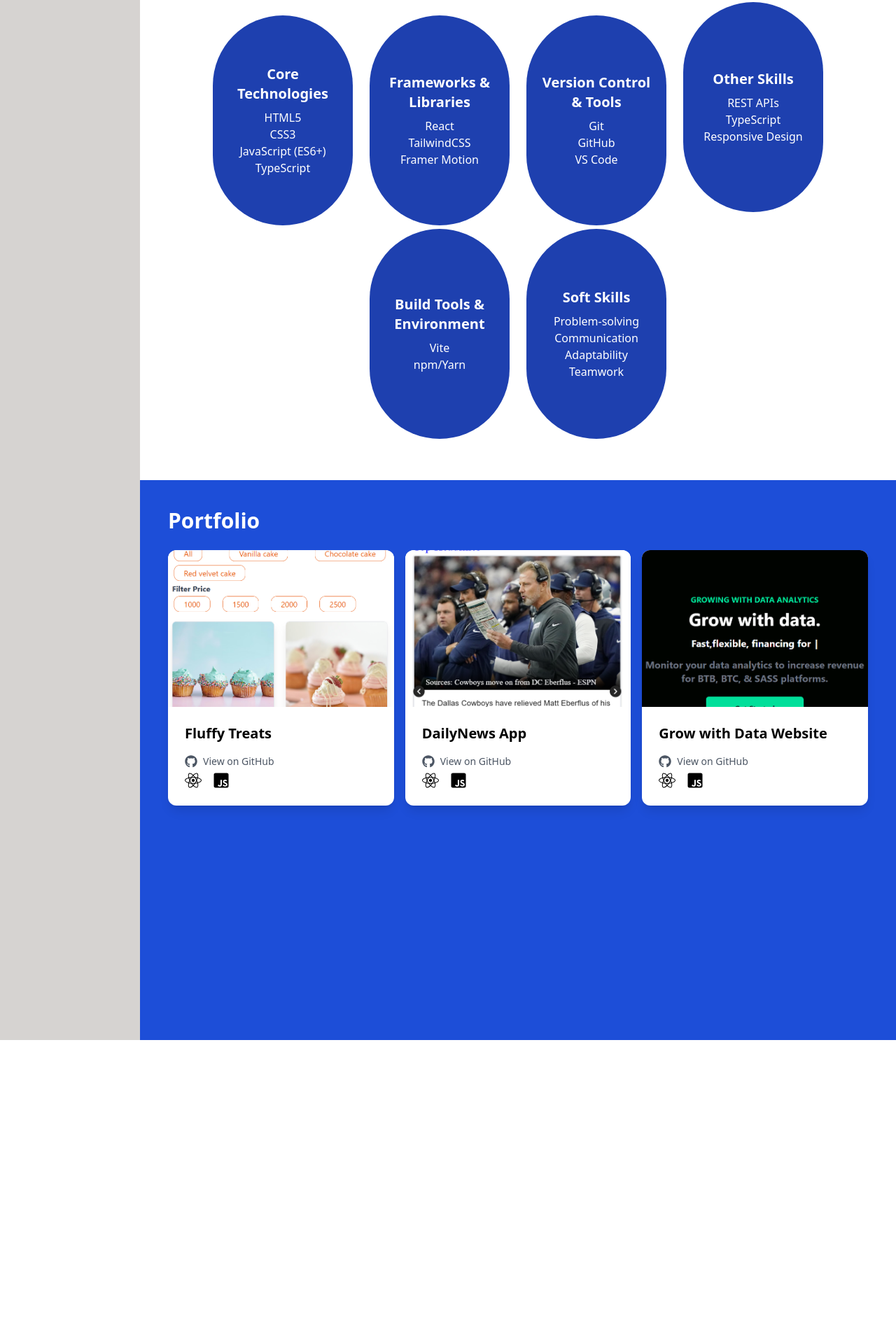
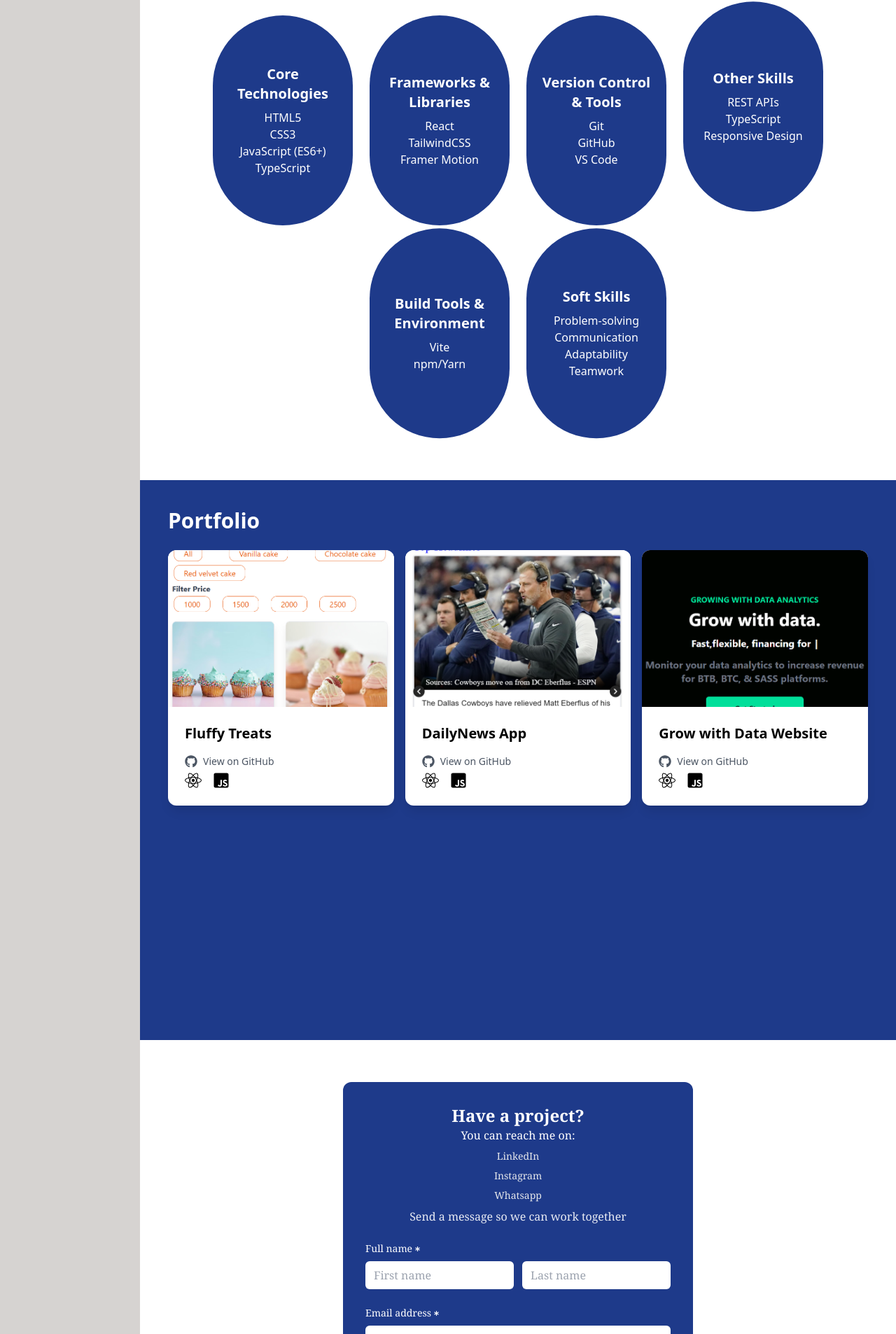
Before and after one commit to Praizee-James/JOPortfolio, a React (Vite) app: page / in a window 1280 px wide. Shown: the part 882-2788 px from the top of the page at 70% size. Before the commit the page ends 2368 px from the top, so only its background shows below. Built offline with nearby package versions, Linux system fonts and the light colour scheme.

Commit message:
contact  me screen added

```diff
--- a/src/App.tsx
+++ b/src/App.tsx
@@ -2,6 +2,7 @@ import Sidebar from "./Components/Sidebar"
 import HomePage from "./Components/HomePage"
 import Skills from "./Components/Skills"
 import Works from "./Components/Works"
+import Contact from "./Components/Contact"
 const App = () => {
   return (
     <div className="bg-stone-300 ">
@@ -9,6 +10,7 @@ const App = () => {
       <HomePage/>
       <Skills/>
       <Works/>
+      <Contact/>
     </div>
   )
 }
--- /dev/null
+++ b/src/Components/Contact.tsx
@@ -0,0 +1,107 @@
+import { FaAsterisk, FaLinkedin, FaInstagram, FaWhatsapp } from "react-icons/fa";
+
+const Contact = () => {
+    const contactLink = [
+        {
+            id: 1,
+            name: 'LinkedIn',
+            link: 'https://www.linkedin.com/in/opeyemi-james-688115247/',
+            icon: FaLinkedin,
+        },
+
+        {
+            id: 2,
+            name: 'Instagram',
+            link: 'https://www.instagram.com/_praizee__?igsh=MThuMDc5OXV5YWp6bQ==',
+            icon: FaInstagram,
+        },
+        {
+            id: 3,
+            name: 'Whatsapp',
+            link: 'https://wa.me/qr/Y6NM4YCFSJBRM1',
+            icon: FaWhatsapp,
+        },
+    ]
+    return (
+        <section className="ml-[200px] min-h-screen bg-white p-10 flex items-center justify-center">
+            <div className="w-[500px] bg-blue-900 rounded-xl p-8 font-serif text-white
+                      flex flex-col gap-6">
+
+                {/* Heading */}
+                <div className="text-center">
+                    <h1 className="text-2xl font-semibold">Have a project?</h1>
+                    <div className="flex flex-col gap-2">
+                        <h1 > You can reach me on:  </h1>
+                        {contactLink.map((item) => (
+                            <a
+                                key={item.id}
+                                href={item.link}
+                                target="_blank"
+                                rel="noopener noreferrer"
+                                className="items-center gap-2 text-sm text-gray-200 hover:text-white transition-colors flex-col"
+                            >
+                                {item.name}
+                            </a>
+                        ))}
+
+
+                    </div>
+                    <p className=" pt-2 opacity-90">
+                        Send a message so we can work together
+                    </p>
+                </div>
+
+                {/* Full Name */}
+                <div className="flex flex-col gap-2">
+                    <label className="flex items-center gap-1 text-sm">
+                        Full name <FaAsterisk size={7} />
+                    </label>
+                    <div className="flex gap-3">
+                        <input
+                            type="text"
+                            placeholder="First name"
+                            className="w-full px-3 py-2 rounded-md text-black outline-none"
+                        />
+                        <input
+                            type="text"
+                            placeholder="Last name"
+                            className="w-full px-3 py-2 rounded-md text-black outline-none"
+                        />
+                    </div>
+                </div>
+
+                {/* Email */}
+                <div className="flex flex-col gap-2">
+                    <label className="flex items-center gap-1 text-sm">
+                        Email address <FaAsterisk size={7} />
+                    </label>
+                    <input
+                        type="email"
+                        placeholder="Email address"
+                        className="w-full px-3 py-2 rounded-md text-black outline-none"
+                    />
+                </div>
+
+                {/* Message */}
+                <div className="flex flex-col gap-2">
+                    <label className="flex items-center gap-1 text-sm">
+                        Message <FaAsterisk size={7} />
+                    </label>
+                    <textarea
+                        placeholder="Write your message..."
+                        className="w-full h-32 px-3 py-2 rounded-md text-black outline-none resize-none"
+                    />
+                </div>
+
+                {/* Button */}
+                <button className="mt-2 bg-white text-blue-800 py-3 rounded-lg font-semibold
+                           hover:bg-gray-200 transition">
+                    Send Message
+                </button>
+
+            </div>
+        </section>
+    );
+};
+
+export default Contact;
--- a/src/Components/HomePage.tsx
+++ b/src/Components/HomePage.tsx
@@ -36,10 +36,10 @@ const HomePage = () => {
                 /></h1>
                 <p className="">I build captivating,user-friendly websites that transform your ideas into engaging experiences and promotes business processes.</p>
                 <div className="pt-12 p-4 flex gap-4">
-                    <button className="bg-blue-800 text-white rounded-2xl p-4 flex gap-2 items-center hover:bg-white  hover:text-blue-700  ">
+                    <button className="bg-blue-900 text-white rounded-2xl p-4 flex gap-2 items-center hover:bg-white  hover:text-blue-800  ">
                         <GrContactInfo size={20} /> Contact Me
                     </button>
-                    <button className="bg-blue-800 text-white rounded-2xl p-4 flex gap-2 items-center hover:bg-white  hover:text-blue-700 ">
+                    <button className="bg-blue-900 text-white rounded-2xl p-4 flex gap-2 items-center hover:bg-white  hover:text-blue-800 ">
                         <BiDownload size={20} /> Download CV
                     </button>
                 </div>
--- a/src/Components/Skills.tsx
+++ b/src/Components/Skills.tsx
@@ -2,11 +2,11 @@ import { motion } from "framer-motion"
 const Skills = () => {
     return (
         <section className="ml-[200px] p-10 bg-white flex flex-col items-center gap-6">
-            <div className="w-60 h-10 bg-blue-800 text-white items-center mx-auto text-center rounded-2xl">
+            <div className="w-60 h-10 bg-blue-900 text-white items-center mx-auto text-center rounded-2xl">
                 <h1 className="font-bold font-serif text-2xl">SKILLS</h1>
             </div>
             <div className=" flex flex-col sm:flex-row flex-wrap justify-center gap-6">
-                <motion.div className="w-[200px] h-[300px] bg-blue-800 text-white rounded-full  items-center p-4 text-center flex flex-col justify-center  p-4 text-center" animate={{ y: [-20, 0] }}  // lift up 20px then drop
+                <motion.div className="w-[200px] h-[300px] bg-blue-900 text-white rounded-full  items-center p-4 text-center flex flex-col justify-center  p-4 text-center" animate={{ y: [-20, 0] }}  // lift up 20px then drop
                     transition={{
                         duration: 1,
                         repeat: 0,
@@ -24,7 +24,7 @@ const Skills = () => {
                 </motion.div>
 
 
-                <motion.div className="w-[200px] h-[300px] bg-blue-800 text-white rounded-full items-center flex flex-col justify-center  p-4 text-center" animate={{ y: [-20, 0] }}  // lift up 20px then drop
+                <motion.div className="w-[200px] h-[300px] bg-blue-900 text-white rounded-full items-center flex flex-col justify-center  p-4 text-center" animate={{ y: [-20, 0] }}  // lift up 20px then drop
                     transition={{
                         duration: 1,
                         repeat: 0,
@@ -37,7 +37,7 @@ const Skills = () => {
                     <h2>Framer Motion</h2>
                 </motion.div>
 
-                <motion.div className="w-[200px] h-[300px] bg-blue-800 text-white rounded-full items-center flex flex-col justify-center  p-4 text-center" animate={{ y: [-20, 0] }}  // lift up 20px then drop
+                <motion.div className="w-[200px] h-[300px] bg-blue-900 text-white rounded-full items-center flex flex-col justify-center  p-4 text-center" animate={{ y: [-20, 0] }}  // lift up 20px then drop
                     transition={{
                         duration: 1,
                         repeat: 0,
@@ -50,7 +50,7 @@ const Skills = () => {
                     <h2>VS Code</h2>
 
                 </motion.div>
-                <motion.div className="w-[200px] h-[300px] bg-blue-800 text-white rounded-full items-center flex flex-col justify-center  p-4 text-center" animate={{ y: [-20, 0] }}  // lift up 20px then drop
+                <motion.div className="w-[200px] h-[300px] bg-blue-900 text-white rounded-full items-center flex flex-col justify-center  p-4 text-center" animate={{ y: [-20, 0] }}  // lift up 20px then drop
                     transition={{
                         duration: 1,
                         repeat: Infinity,
@@ -63,7 +63,7 @@ const Skills = () => {
                     <h2>Responsive Design</h2>
 
                 </motion.div>
-                <motion.div className="w-[200px] h-[300px] bg-blue-800 text-white rounded-full items-center flex flex-col justify-center  p-4 text-center" animate={{ y: [-20, 0] }}  // lift up 20px then drop
+                <motion.div className="w-[200px] h-[300px] bg-blue-900 text-white rounded-full items-center flex flex-col justify-center  p-4 text-center" animate={{ y: [-20, 0] }}  // lift up 20px then drop
                     transition={{
                         duration: 1,
                         repeat: Infinity,
@@ -75,7 +75,7 @@ const Skills = () => {
                     <h2>npm/Yarn</h2>
 
                 </motion.div>
-                <motion.div className="w-[200px] h-[300px] bg-blue-800 text-white rounded-full items-center flex flex-col justify-center  p-4 text-center" animate={{ y: [-20, 0] }}  // lift up 20px then drop
+                <motion.div className="w-[200px] h-[300px] bg-blue-900 text-white rounded-full items-center flex flex-col justify-center  p-4 text-center" animate={{ y: [-20, 0] }}  // lift up 20px then drop
                     transition={{
                         duration: 1,
                         repeat: Infinity,
--- a/src/Components/Works.tsx
+++ b/src/Components/Works.tsx
@@ -41,7 +41,7 @@ const Works = () => {
     },
  ]
   return (
-    <section className="ml-[200px]  min-h-screen p-10 bg-blue-700 flex flex-col  gap-6">
+    <section className="ml-[200px]  min-h-screen p-10 bg-blue-900 flex flex-col  gap-6">
         <h1 className='text-3xl font-bold text-white'>Portfolio</h1>
       <div className='grid lg:grid-cols-3 md:grid-cols-2 grid-cols-1 gap-4 '>
         {WorkImages.map((WorkImage,index) => (
```
Also changed, not shown: src/Components/Sidebar.tsx (+6 -6 lines).
